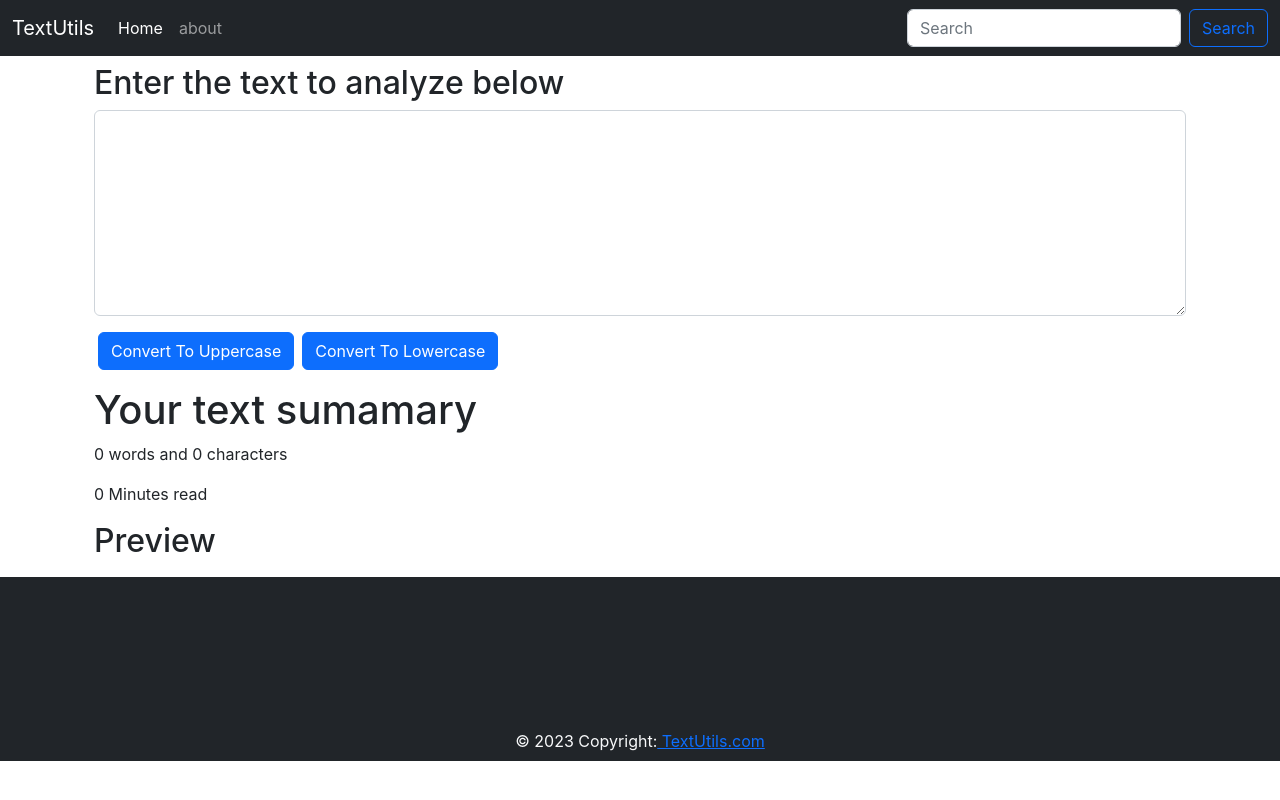
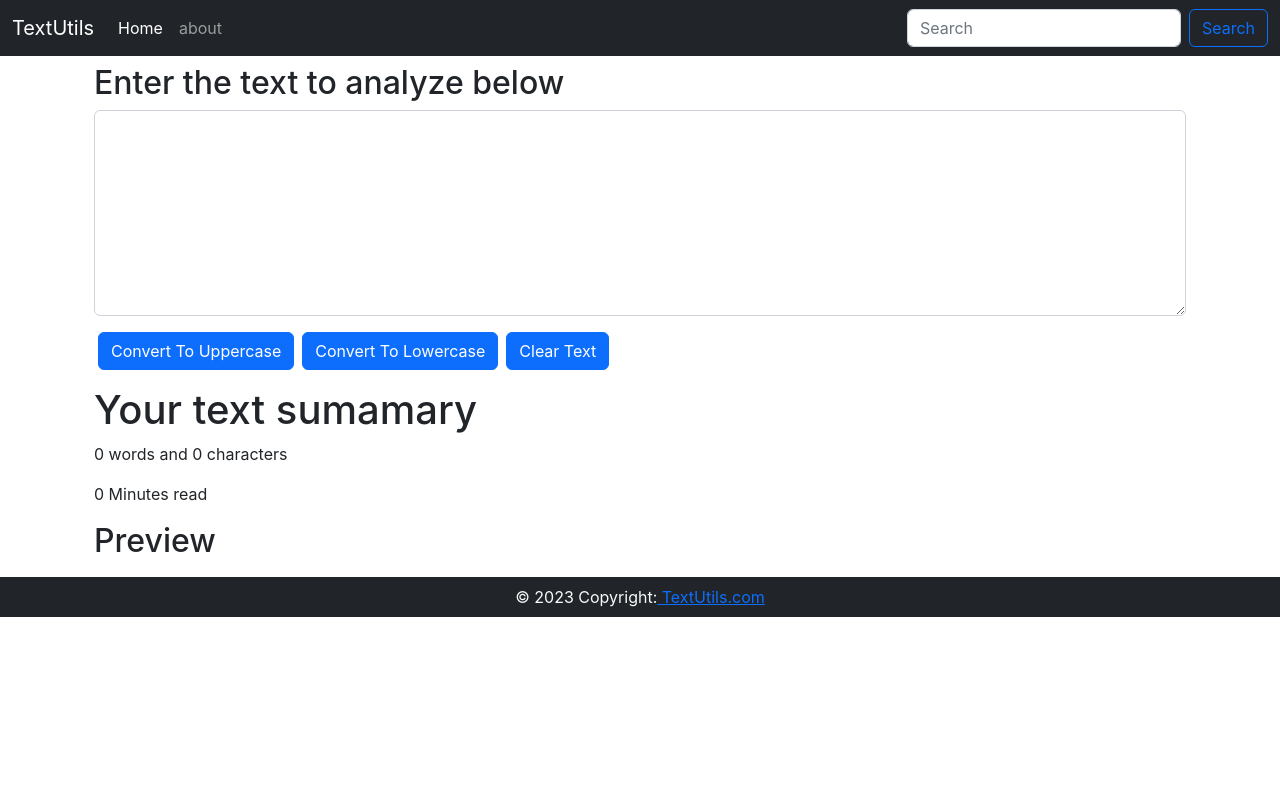
Before and after one commit to tusharsolanki15/React, a React (Create React App) app: page /About in a window 1280 px wide. Built offline with nearby package versions, Linux system fonts and the light colour scheme.

Commit message:
Video No:9

```diff
--- a/src/components/Footer.js
+++ b/src/components/Footer.js
@@ -3,39 +3,8 @@ import React from 'react'
 export default function Footer() {
     return (
         <>
-        <footer class="page-footer font-small cyan darken-3  bg-dark">                <div class="container">
-            <div class="row">
-                <div class="col-md-12 py-5">
-                    <div class="mb-5 flex-center">
-
-                        <a class="fb-ic">
-                            <i class="fab fa-facebook-f fa-lg white-text mr-md-5 mr-3 fa-2x"> </i>
-                        </a>
-
-                        <a class="tw-ic">
-                            <i class="fab fa-twitter fa-lg white-text mr-md-5 mr-3 fa-2x"> </i>
-                        </a>
-
-                        <a class="gplus-ic">
-                            <i class="fab fa-google-plus-g fa-lg white-text mr-md-5 mr-3 fa-2x"> </i>
-                        </a>
-
-                        <a class="li-ic">
-                            <i class="fab fa-linkedin-in fa-lg white-text mr-md-5 mr-3 fa-2x"> </i>
-                        </a>
-
-                        <a class="ins-ic">
-                            <i class="fab fa-instagram fa-lg white-text mr-md-5 mr-3 fa-2x"> </i>
-                        </a>
-
-                        <a class="pin-ic">
-                            <i class="fab fa-pinterest fa-lg white-text fa-2x"> </i>
-                        </a>
-                    </div>
-                </div>
-            </div>
-        </div>
-            <div class="footer-copyright text-center py-2 text-light ">© 2023 Copyright:
+        <footer className="page-footer font-small cyan darken-3 bg-dark ">
+            <div className="footer-copyright text-center py-2 text-light " ro>© 2023 Copyright:
                 <a href="/"> TextUtils.com</a>
             </div>
         </footer>
--- a/src/components/TextForm.js
+++ b/src/components/TextForm.js
@@ -13,6 +13,11 @@ export default function TextForm(props) {
         setText(newText)
     }
 
+    const handleClearClick = () =>{
+        // console.log("Uppercase was clicked: " + text);
+        let newText = "";
+        setText(newText)
+    }
 
     const handleUpChange = (event) =>{
         // console.log("On change");
@@ -31,6 +36,8 @@ export default function TextForm(props) {
             </div>
             <button className="btn btn-primary mx-1" onClick={handleUpClick}>Convert To Uppercase</button>
             <button className="btn btn-primary mx-1" onClick={handleLoClick}>Convert To Lowercase</button>
+            <button className="btn btn-primary mx-1" onClick={handleClearClick}>Clear Text</button>
+
         </div>
         <div className="container my-3" >
             <h1>Your text sumamary</h1>
```
